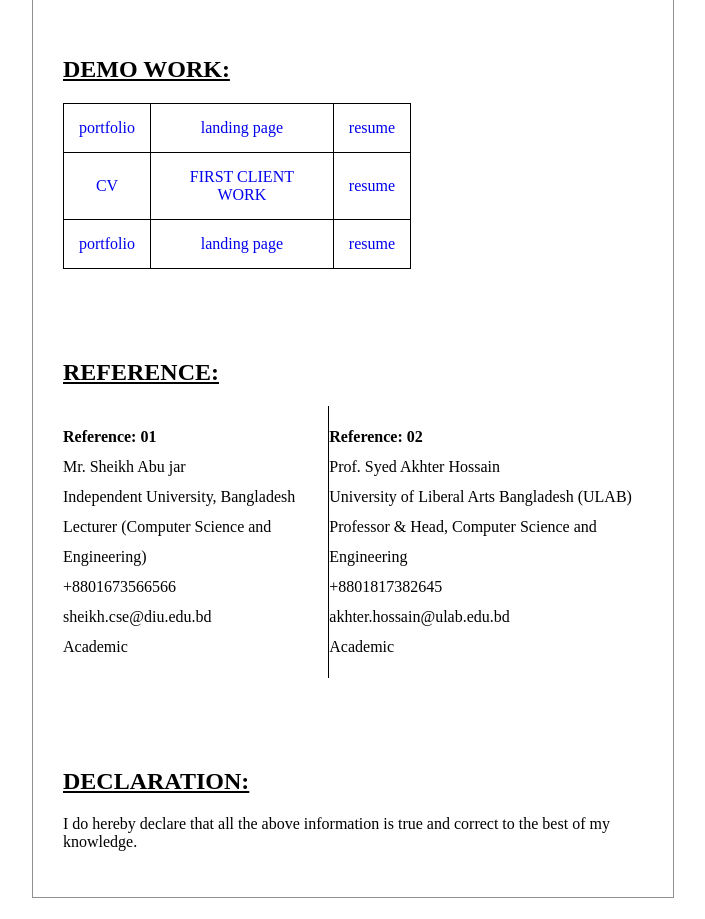
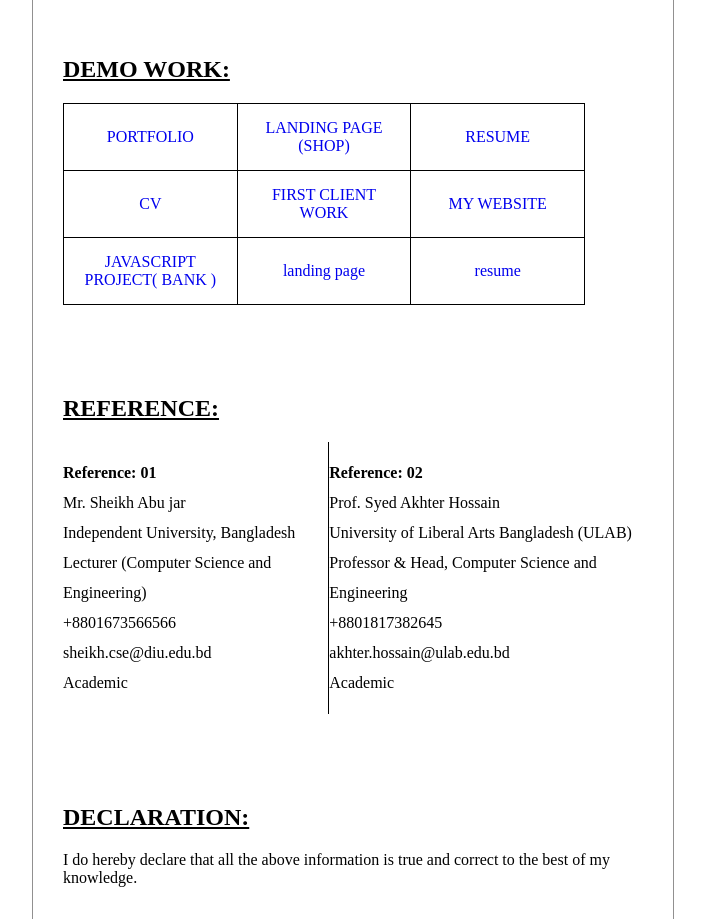
Before and after one commit to Ariful-178/CV, a plain HTML site: page index.html in a window 1280 px wide. Shown: the part 1879-2798 px from the top of the page, without its empty margins (287-992 px from the left). Drawn offline with Linux system fonts and the light colour scheme.

Commit message:
first commit

```diff
--- a/css/style.css
+++ b/css/style.css
@@ -65,7 +65,7 @@ body{
 .EDUCATION table{
 
     border: 1px solid slategray ;
-    width: 70%;
+    width: 90%;
     height: 200px;
 }
 table , th, td {
@@ -74,6 +74,7 @@ table , th, td {
     text-align: center;
     padding: 5px;
     border-collapse: collapse;
+    width: 33%;
 }
 th{
 
@@ -86,10 +87,10 @@ th{
 }
 .DEMO_WORK table {
 
-    width: 60%;
+    width: 90%;
 }
 .DEMO_WORK td {
-
+    width: 33%;
     padding: 15px;
 }
 .DEMO_WORK a {
--- a/index.html
+++ b/index.html
@@ -128,17 +128,17 @@
 
             <table>
                 <tr>
-                    <td> <a href="https://ariful-178.github.io/web-portfolio/">portfolio</a> </td>
-                    <td><a href="https://ariful-178.github.io/landing-page/">landing page</a></td>
-                    <td><a href="https://ariful-178.github.io/resume/index.html">resume</a></td>
+                    <td> <a href="https://ariful-178.github.io/web-portfolio/">PORTFOLIO</a> </td>
+                    <td><a href="https://ariful-178.github.io/landing-page/">LANDING PAGE (SHOP)</a></td>
+                    <td><a href="https://ariful-178.github.io/resume/index.html">RESUME</a></td>
                 </tr>
                 <tr>
                     <td> <a href="https://ariful-178.github.io/CV/index.html">CV</a> </td>
                     <td><a href="https://ariful-178.github.io/TAX-GATOR/">FIRST CLIENT WORK</a></td>
-                    <td><a href="https://ariful-178.github.io/resume/index.html">resume</a></td>
+                    <td><a href="https://ariful-178.github.io/personal_website/">MY WEBSITE</a></td>
                 </tr>
                 <tr>
-                    <td> <a href="https://ariful-178.github.io/web-portfolio/">portfolio</a> </td>
+                    <td> <a href="https://ariful-178.github.io/bank-system/index.html">JAVASCRIPT PROJECT( BANK )</a> </td>
                     <td><a href="https://ariful-178.github.io/landing-page/">landing page</a></td>
                     <td><a href="https://ariful-178.github.io/resume/index.html">resume</a></td>
                 </tr>
```
